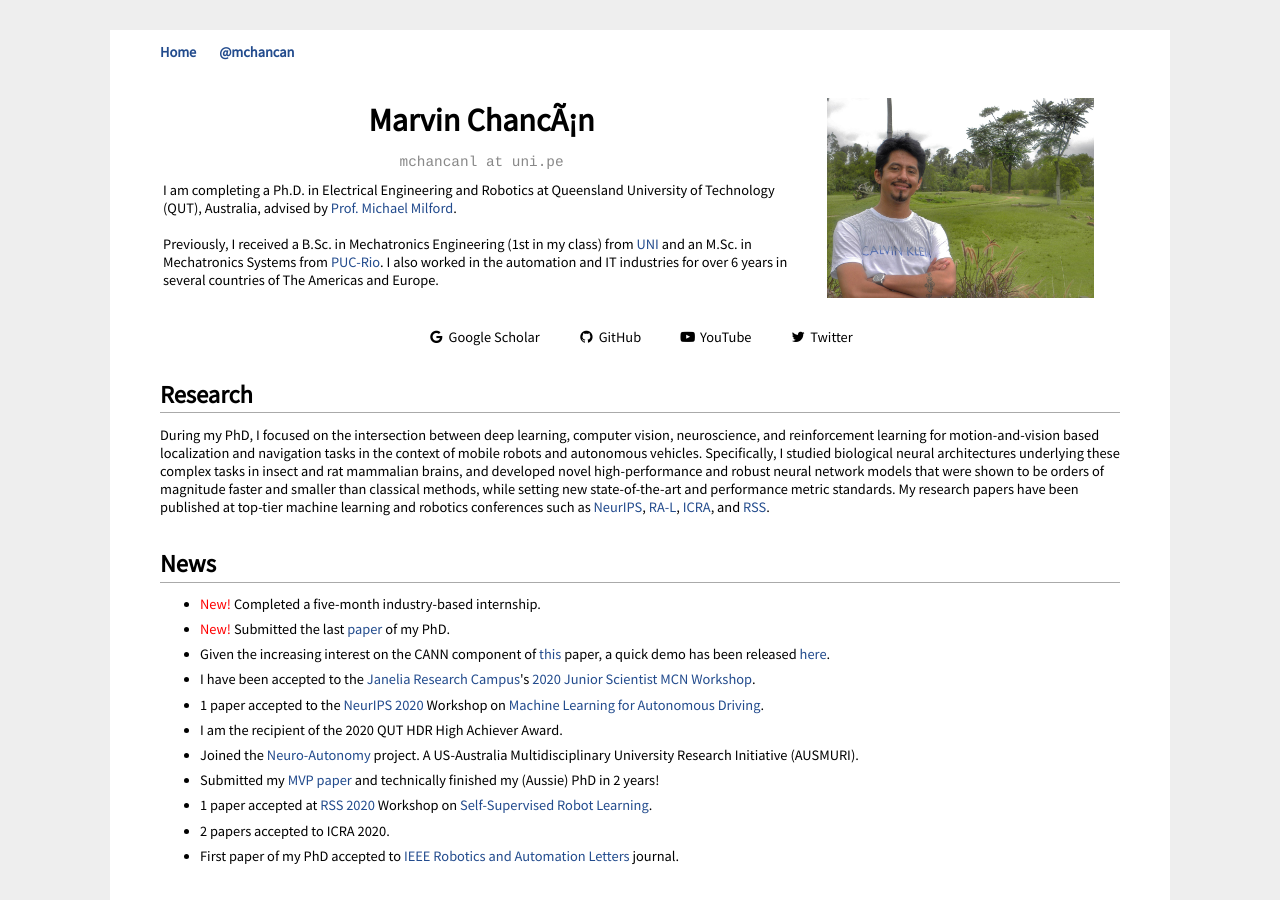
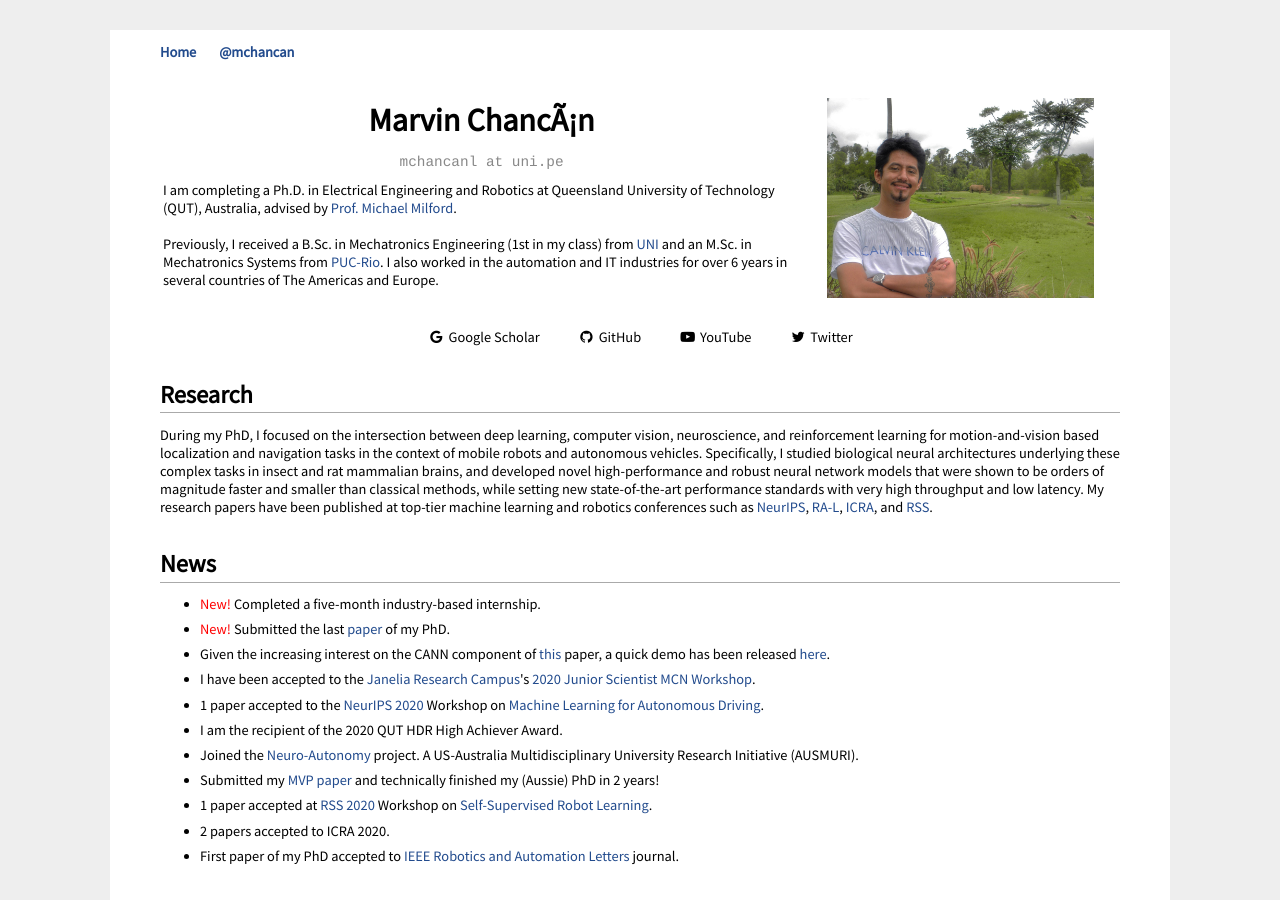
Before and after one commit to mchancan/mchancan.github.io, a Jekyll site: the page built from index.html, in a window 1280 px wide and 900 px high. Built offline with Jekyll 4.4.1, drawn with Linux system fonts in a browser that asks for light colours; comment, search, counter and statistics services are not loaded; a style sheet for code colours, icons or effects is not loaded.

Commit message:
Update index.html

```diff
--- a/index.html
+++ b/index.html
@@ -33,7 +33,7 @@ title: Marvin Chancán
 
 <h2>Research</h2>
 During my PhD, I focused on the intersection between deep learning, computer vision, neuroscience, and reinforcement learning for motion-and-vision based localization and navigation tasks in the context of mobile robots and autonomous vehicles.
-Specifically, I studied biological neural architectures underlying these complex tasks in insect and rat mammalian brains, and developed novel high-performance and robust neural network models that were shown to be orders of magnitude faster and smaller than classical methods, while setting new state-of-the-art and performance metric standards.
+Specifically, I studied biological neural architectures underlying these complex tasks in insect and rat mammalian brains, and developed novel high-performance and robust neural network models that were shown to be orders of magnitude faster and smaller than classical methods, while setting new state-of-the-art performance standards with very high throughput and low latency.
 My research papers have been published at top-tier machine learning and robotics conferences such as <a href="https://nips.cc/" target="_blank">NeurIPS</a>,
 <a href="https://www.ieee-ras.org/publications/ra-l" target="_blank">RA-L</a>,
 <a href="https://www.ieee-ras.org/conferences-workshops/fully-sponsored/icra" target="_blank">ICRA</a>, and
```
